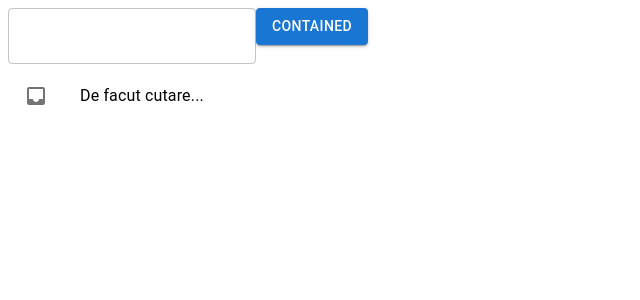
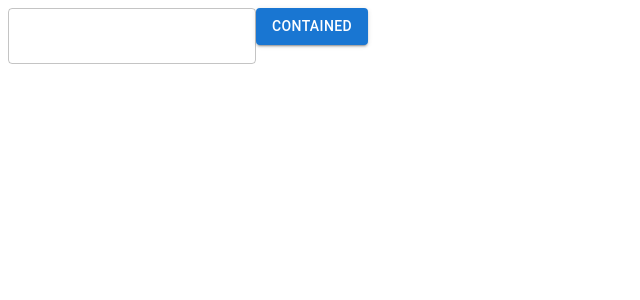
Before and after one commit to AdiBadea/baseline-todo, a React (Create React App) app: page / in a window 1280 px wide. Shown: the top 300 px of the page, without its empty margins (0-640 px from the left). Built offline with nearby package versions, Linux system fonts and the light colour scheme.

Commit message:
Added more features - uuid - dinamic list population

```diff
--- a/package.json
+++ b/package.json
@@ -12,7 +12,8 @@
     "@types/react": "17.0.31",
     "react": "17.0.2",
     "react-dom": "17.0.2",
-    "react-scripts": "4.0.3"
+    "react-scripts": "4.0.3",
+    "uuid": "8.3.2"
   },
   "devDependencies": {
     "@types/react": "17.0.20",
--- a/src/App.tsx
+++ b/src/App.tsx
@@ -6,9 +6,9 @@ import DashboardPage from "./pages/DashboardPage/DashboardPage";
 import { localStorageWorker } from "./common/commonFunctions";
 
 export default function App() {
-  useEffect(() => {
+  useEffect((): void => {
+    console.log("APP MOUNT");
     localStorageWorker.initialize();
-    console.log(window.localStorage);
   }, []);
   return (
     <div>
--- a/src/common/commonFunctions.ts
+++ b/src/common/commonFunctions.ts
@@ -1,22 +1,23 @@
-// export function initLocalstorage() {
-//   if (!window.localStorage.taskList) {
-//     localStorage.setItem("taskList", "[]");
-//   }
-// }
-
+import { v4 as uuidv4 } from "uuid";
 export const localStorageWorker = {
-  initialize: () => {
+  initialize: (): void => {
     if (!window.localStorage.taskList) {
+      console.log("INIT RAN");
       localStorage.setItem("taskList", "[]");
     }
   },
-  saveTask: (newTask: string) => {
+  saveTask: (newTask: string): void => {
     const taskList = JSON.parse(localStorage.getItem("taskList") || "[]");
     taskList.push({
-      id: 1,
+      id: uuidv4(), // ⇨ '9b1deb4d-3b7d-4bad-9bdd-2b0d7b3dcb6d'
       name: newTask,
       isDone: false
     });
     localStorage.setItem("taskList", JSON.stringify(taskList));
+  },
+  getTaskList: () => {
+    // TODO - Add return type of func
+    const taskList = JSON.parse(localStorage.getItem("taskList") || "[]");
+    return taskList;
   }
 };
--- a/src/pages/DashboardPage/TaskListSection/TaskListSection.tsx
+++ b/src/pages/DashboardPage/TaskListSection/TaskListSection.tsx
@@ -1,24 +1,50 @@
-import React from "react";
+import React, { useState, useEffect } from "react";
 
 import List from "@mui/material/List";
 import ListItem from "@mui/material/ListItem";
 import ListItemButton from "@mui/material/ListItemButton";
 import ListItemIcon from "@mui/material/ListItemIcon";
 import ListItemText from "@mui/material/ListItemText";
-import InboxIcon from "@mui/icons-material/Inbox";
+import CheckBoxOutlineBlankIcon from "@mui/icons-material/CheckBoxOutlineBlank";
+import CheckBoxIcon from "@mui/icons-material/CheckBox";
+
+import { localStorageWorker } from "../../../common/commonFunctions";
+
+function TaskListItem({ name, isDone }) {
+  return (
+    <ListItem disablePadding>
+      <ListItemButton>
+        <ListItemIcon>
+          {isDone ? CheckBoxIcon : <CheckBoxOutlineBlankIcon />}
+        </ListItemIcon>
+        <ListItemText primary={name} />
+      </ListItemButton>
+    </ListItem>
+  );
+}
 
 function NewTaskSection() {
+  const [taskList, setTaskList] = useState([]);
+
+  useEffect((): void => {
+    const tasksFromLocalStorage = localStorageWorker.getTaskList();
+    // window.addEventListener("storage", () => {
+    //   // When local storage changes, dump the list to
+    //   // the console.
+    //   setTaskList(tasksFromLocalStorage);
+    // });
+    setTaskList(tasksFromLocalStorage);
+  }, []);
+
   return (
     <section>
       <List>
-        <ListItem disablePadding>
-          <ListItemButton>
-            <ListItemIcon>
-              <InboxIcon />
-            </ListItemIcon>
-            <ListItemText primary="De facut cutare..." />
-          </ListItemButton>
-        </ListItem>
+        {taskList.map((task, index) => {
+          console.log(task);
+          return (
+            <TaskListItem name={task.name} isDone={task.isDone} key={index} />
+          );
+        })}
       </List>
     </section>
   );
```
